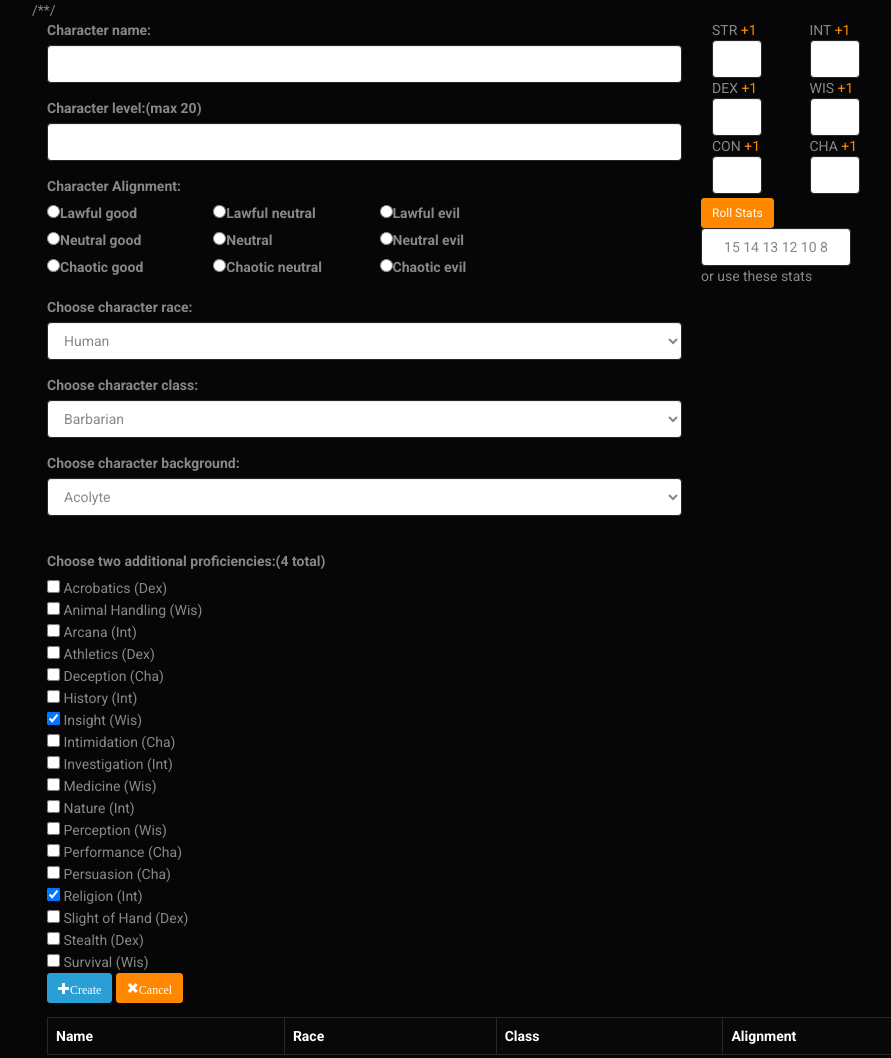
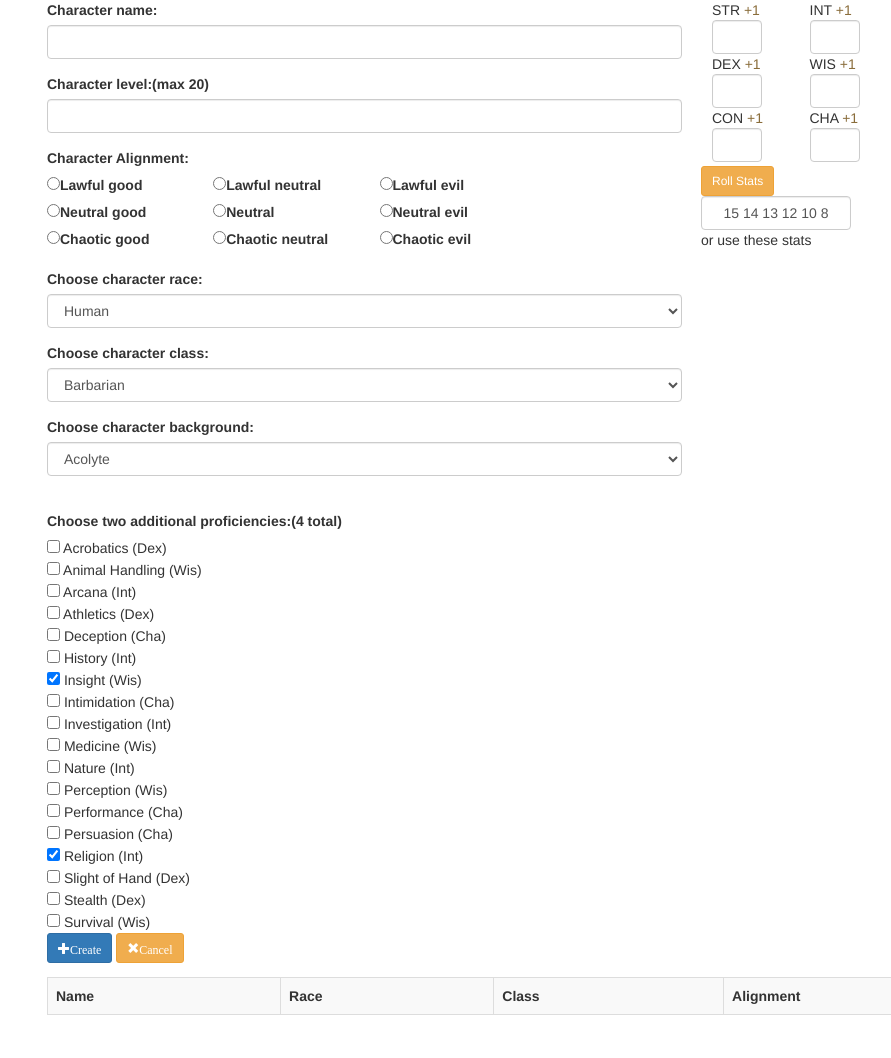
Before and after one commit to SelfArchitect/SelfArchitect.github.io, a website: page public/index.html in a window 1280 px wide. Shown: the whole page, without its empty margins (38-929 px from the left). After the commit the page ends 1035 px from the top, so only its background shows below. Drawn offline with nearby package versions, Linux system fonts and the light colour scheme.

Commit message:
broke it

```diff
--- a/public/index.html
+++ b/public/index.html
@@ -4,7 +4,7 @@
 <head>
     <title>Character Sheet</title>
     <link rel="stylesheet" type="text/css" href="bootstrap.min.css">
-    /*<link rel="stylesheet" type="text/css" href="cyborg.css">*/
+    <link rel="stylesheet" type="text/css" href="cyborghaha.css">
     <script src="jquery-3.1.1.js" type="text/javascript"></script>
     <script src="bootstrap.js" type="text/javascript"></script>
     <script src="model.js" type="text/javascript"></script>
```
